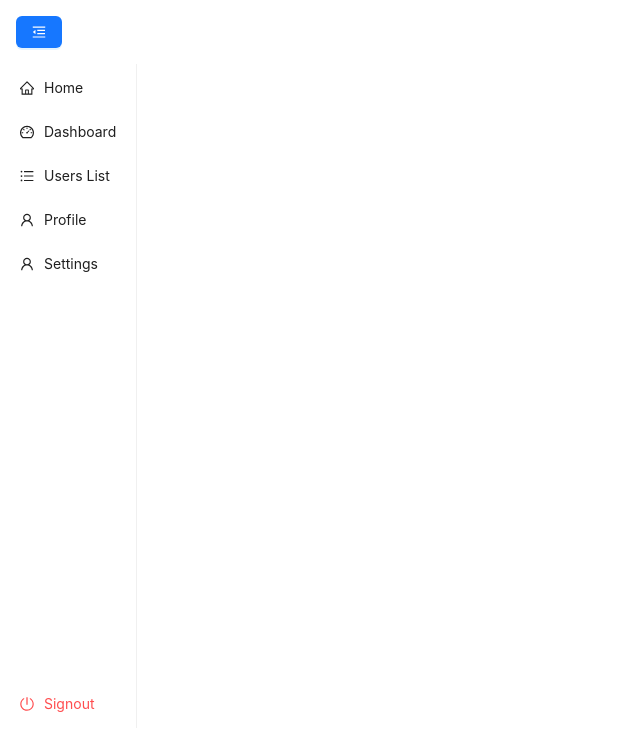
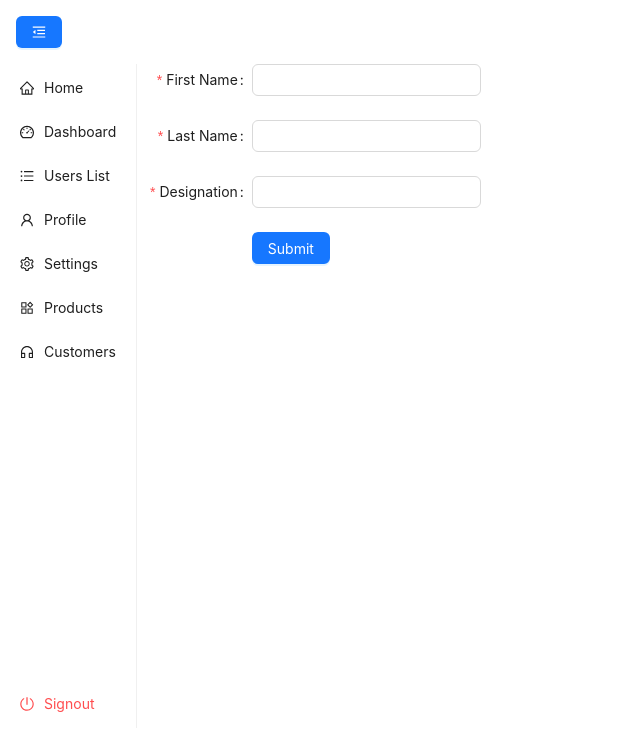
Before and after one commit to rakshitagarwal/ant-mobx, a React (Create React App) app: page /products in a window 1280 px wide. Shown: the top 750 px of the page, without its empty margins (0-640 px from the left). Built offline with nearby package versions, Linux system fonts and the light colour scheme.

Commit message:
mobx with form and card

```diff
--- /dev/null
+++ b/src/components/InputForm.js
@@ -0,0 +1,95 @@
+import React, { useContext, useState } from "react";
+import { Button, Form, Input } from "antd";
+import { TodoStoreContext } from "../store2";
+
+const InputForm = () => {
+  const [firstName, setfirstName] = useState("");
+  const [lastName, setlastName] = useState("");
+  const [designation, setdesignation] = useState("");
+
+  const store = useContext(TodoStoreContext);
+
+  const onFinish = (values) => {
+    console.log("Success:", values);
+      store.addTodo(values.firstName, values.lastName, values.designation);
+      setfirstName("");
+      setlastName("");
+      setdesignation("");
+
+  };
+  const onFinishFailed = (errorInfo) => {
+    console.log("Failed:", errorInfo);
+  };
+
+  return (
+    <Form
+      name="basic"
+      labelCol={{
+        span: 8,
+      }}
+      wrapperCol={{
+        span: 16,
+      }}
+      style={{
+        maxWidth: 600,
+      }}
+      initialValues={{
+        remember: true,
+      }}
+      onFinish={onFinish}
+      onFinishFailed={onFinishFailed}
+      autoComplete="off"
+    >
+      <Form.Item
+        label="First Name"
+        name="firstName"
+        rules={[
+          {
+            required: true,
+            message: "Please input your username!",
+          },
+        ]}
+      >
+        <Input />
+      </Form.Item>
+
+      <Form.Item
+        label="Last Name"
+        name="lastName"
+        rules={[
+          {
+            required: true,
+            message: "Please input your password!",
+          },
+        ]}
+      >
+        <Input />
+      </Form.Item>
+
+      <Form.Item
+        label="Designation"
+        name="designation"
+        rules={[
+          {
+            required: true,
+            message: "Please input your password!",
+          },
+        ]}
+      >
+        <Input />
+      </Form.Item>
+
+      <Form.Item
+        wrapperCol={{
+          offset: 8,
+          span: 16,
+        }}
+      >
+        <Button type="primary" htmlType="submit">
+          Submit
+        </Button>
+      </Form.Item>
+    </Form>
+  );
+};
+export default InputForm;
--- a/src/components/MenuB.js
+++ b/src/components/MenuB.js
@@ -10,14 +10,18 @@ import {
   MenuUnfoldOutlined,
   MenuFoldOutlined,
   SettingOutlined,
+  ProductOutlined,
+  CustomerServiceOutlined
 } from "@ant-design/icons";
 import DataTable from "./DataTable";
 import DashboardTabs from "./DashboardTabs";
 import RowCards from "./MobxCard";
-import { CollapseStoreContext } from "../store";
+import { CollapseStoreContext } from "../store2";
 import { observer } from "mobx-react";
 import Home from "./Home";
 import Settings from "./Settings";
+import InputForm from "./InputForm";
+import VisibleCards from "./VisibleCards";
 
 const items = [
   { label: "Home", key: "/", icon: <HomeOutlined /> },
@@ -32,9 +36,9 @@ const items = [
     icon: <UnorderedListOutlined />,
   },
   { label: "Profile", key: "/profile", icon: <UserOutlined /> },
-  { label: "Settings", key: "/settings", icon: <UserOutlined /> },
-  {},
-  {},
+  { label: "Settings", key: "/settings", icon: <SettingOutlined /> },
+  { label: "Products", key: "/products", icon: <ProductOutlined /> },
+  { label: "Customers", key: "/customers", icon: <CustomerServiceOutlined /> },
   {},
   {},
   {},
@@ -109,6 +113,8 @@ function Content() {
         <Route path="/dashboard" element={<DashboardTabs />} />
         <Route path="/usersList" element={<DataTable />} />
         <Route path="/profile" element={<RowCards />} />
+        <Route path="/products" element={<InputForm />} />
+        <Route path="/customers" element={<VisibleCards />} />
         <Route path="/settings" element={<Settings />} />
       </Routes>
     </div>
--- a/src/components/MobxCard.js
+++ b/src/components/MobxCard.js
@@ -1,7 +1,7 @@
 import React, { useContext } from "react";
 import { Card } from "antd";
 
-import { CollapseStoreContext } from "../store";
+import { CollapseStoreContext } from "../store2";
 import { observer } from "mobx-react";
 
 const RowCards = observer(() => {
--- /dev/null
+++ b/src/components/VisibleCards.js
@@ -0,0 +1,22 @@
+import { observer } from "mobx-react-lite";
+import { Card } from "antd";
+import { useContext } from "react";
+import { TodoStoreContext } from "../store2";
+
+const VisibleCards = observer(() => {
+  const store = useContext(TodoStoreContext);
+
+  return (
+    <ul>
+      {store.todos.map((todo, i) => (
+        <Card key={i} hoverable style={{ width: 240 }}>
+          <p><b>First Name:</b> {todo.firstName}</p>
+          <p><b>Last Name:</b> {todo.lastName}</p>
+          <p><b>Designation:</b> {todo.designation}</p>
+        </Card>
+      ))}
+    </ul>
+  );
+});
+
+export default VisibleCards;
--- a/src/index.js
+++ b/src/index.js
@@ -4,12 +4,12 @@ import "./index.css";
 import App from "./App";
 import { BrowserRouter } from "react-router-dom";
 import { Provider } from "mobx-react";
-import { CollapseStoreContext } from "./store";
+import { todoStore, CollapseStoreContext } from "./store2";
 
 const root = ReactDOM.createRoot(document.getElementById("root"));
 root.render(
   <React.StrictMode>
-    <Provider collapseStoreContext={CollapseStoreContext}>
+    <Provider todoStore={todoStore} collapseStoreContext={CollapseStoreContext}>
       <BrowserRouter>
         <App />
       </BrowserRouter>
--- a/src/store.js
+++ b/src/store.js
@@ -1,18 +1,18 @@
-import { makeAutoObservable } from "mobx";
-import { createContext } from "react";
+// import { makeAutoObservable } from "mobx";
+// import { createContext } from "react";
 
-class Collapse {
-  open = true;
+// class Collapse {
+//   open = true;
 
-  constructor(open) {
-    makeAutoObservable(this);
-    this.open = open;
-  }
+//   constructor(open) {
+//     makeAutoObservable(this);
+//     this.open = open;
+//   }
 
-  toggleCollapse() {
-    this.open = !this.open;
-  }
-}
+//   toggleCollapse() {
+//     this.open = !this.open;
+//   }
+// }
 
-export const collapseStore = new Collapse();
-export const CollapseStoreContext = createContext(collapseStore);
+// export const collapseStore = new Collapse();
+// export const CollapseStoreContext = createContext(collapseStore);
--- /dev/null
+++ b/src/store2.js
@@ -0,0 +1,55 @@
+// import { v4 as uuidv4 } from "uuid";
+import { makeAutoObservable } from "mobx";
+import { createContext } from "react";
+
+class Todo {
+  firstName = "";
+  lastName = "";
+  designation = "";
+
+  constructor(firstName, lastName, designation) {
+    makeAutoObservable(this);
+    this.firstName = firstName;
+    this.lastName = lastName;
+    this.designation = designation;
+  }
+
+  toggleCompleted() {
+    this.completed = !this.completed;
+  }
+}
+
+class TodoStore {
+  todos = [];
+
+  constructor() {
+    makeAutoObservable(this);
+  }
+
+  addTodo(firstName, lastName, designation) {
+    this.todos.push(new Todo(firstName, lastName, designation));
+  }
+
+  removeTodo(id) {
+    this.todos = this.todos.filter((todo) => todo.id !== id);
+  }
+}
+
+export const todoStore = new TodoStore();
+export const TodoStoreContext = createContext(todoStore);
+
+class Collapse {
+    open = true;
+
+    constructor(open) {
+      makeAutoObservable(this);
+      this.open = open;
+    }
+
+    toggleCollapse() {
+      this.open = !this.open;
+    }
+  }
+
+  export const collapseStore = new Collapse();
+  export const CollapseStoreContext = createContext(collapseStore);
```
Also changed, not shown: src/App2.js (+2 -6 lines), src/CreateTodo.js (+29 -9 lines), src/TodoItem.js (+12 -11 lines).
